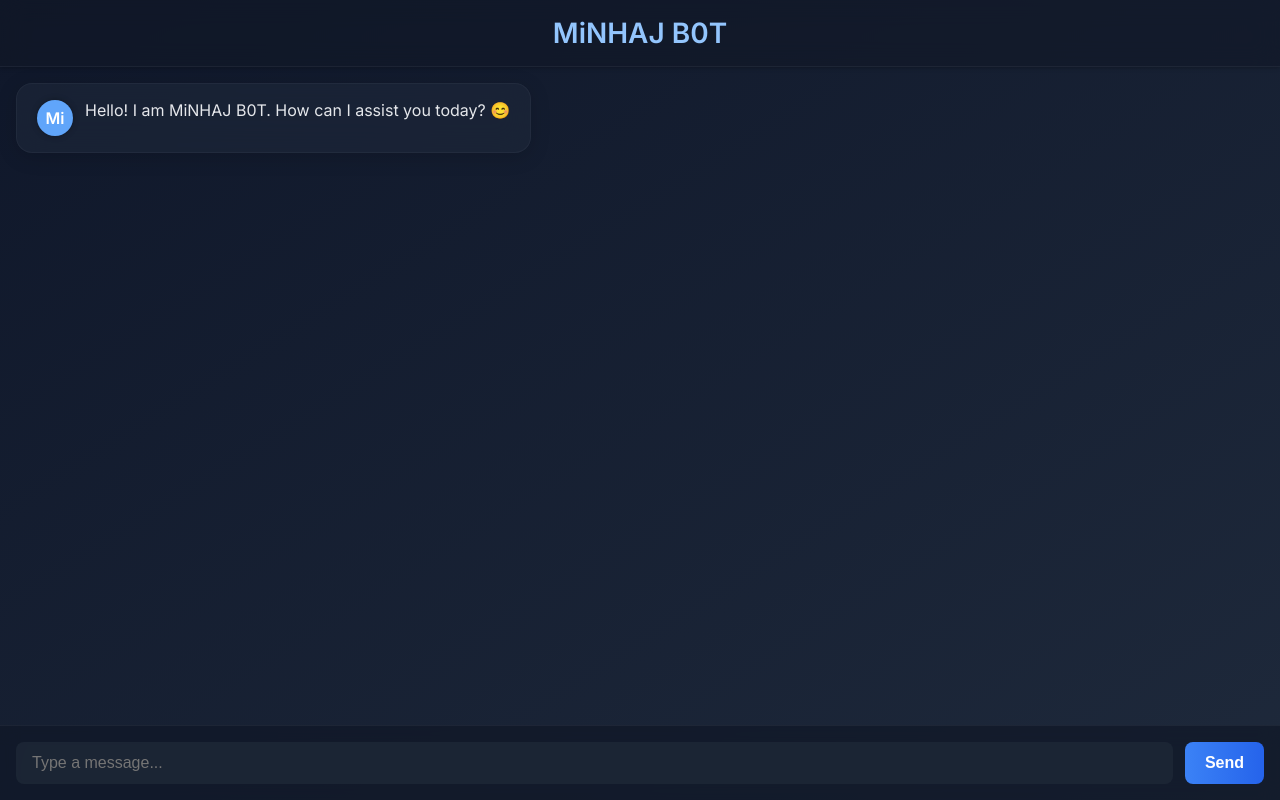
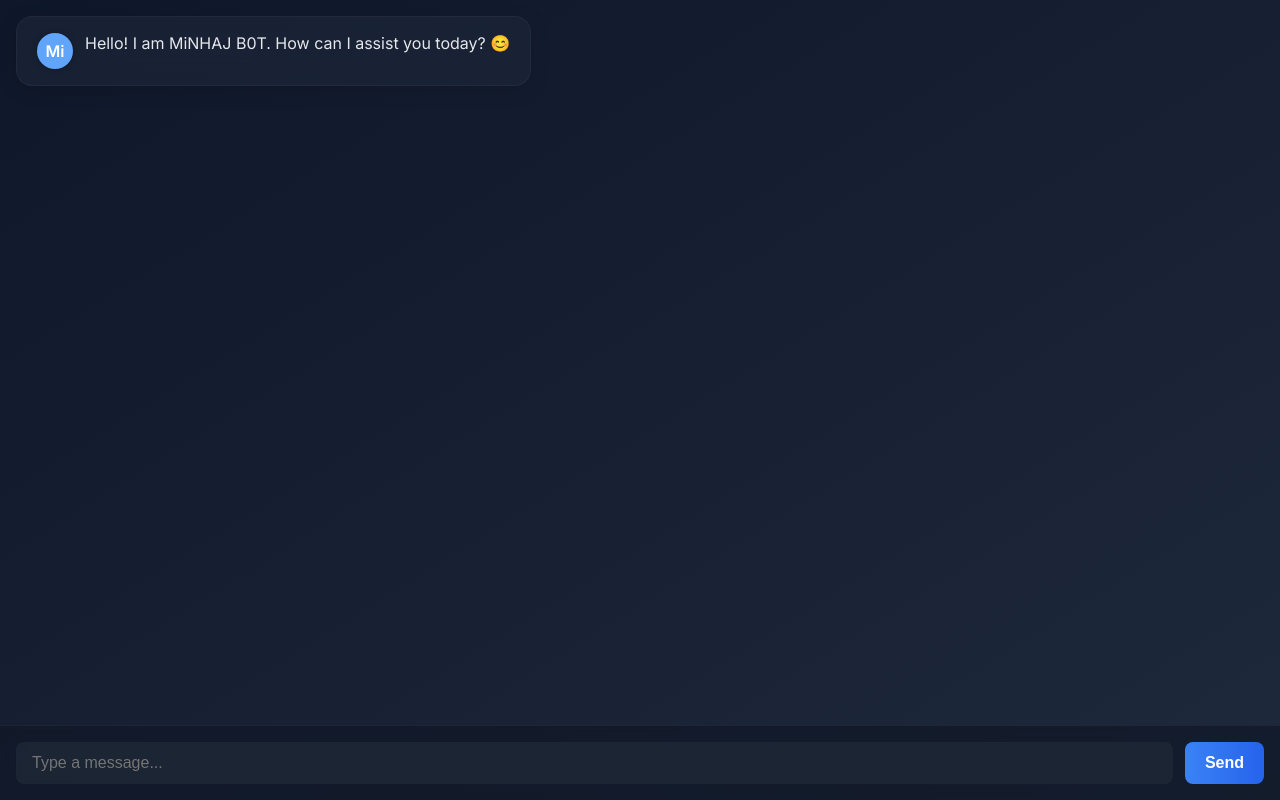
Before and after one commit to minhaaj-t/Mi-Bot, a website: page public/index.html in a window 1280 px wide. Drawn offline with Linux system fonts and the light colour scheme.

Commit message:
first commit 1

```diff
--- a/package.json
+++ b/package.json
@@ -3,7 +3,8 @@
   "version": "1.0.0",
   "main": "server.js",
   "scripts": {
-    "start": "node server.js"
+    "start": "node server.js",
+    "build": "your_build_command_here"
   },
   "dependencies": {
     "dotenv": "^16.0.0",
--- a/public/index.html
+++ b/public/index.html
@@ -8,8 +8,6 @@
   <link rel="stylesheet" href="style.css" />
 </head>
 <body>
-
-  <header>MiNHAJ B0T</header>
 
   <div id="chat">
     <div class="message bot">
```
Also changed, not shown: 1 other file.
